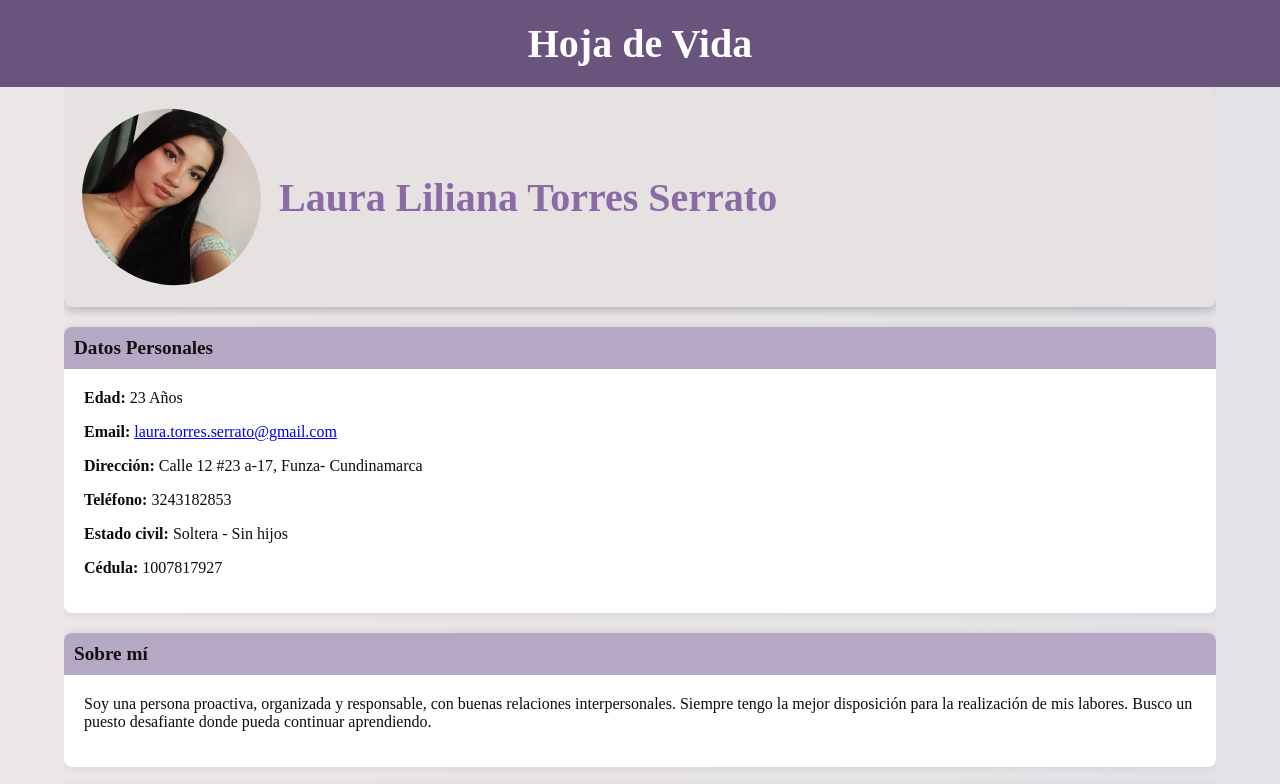
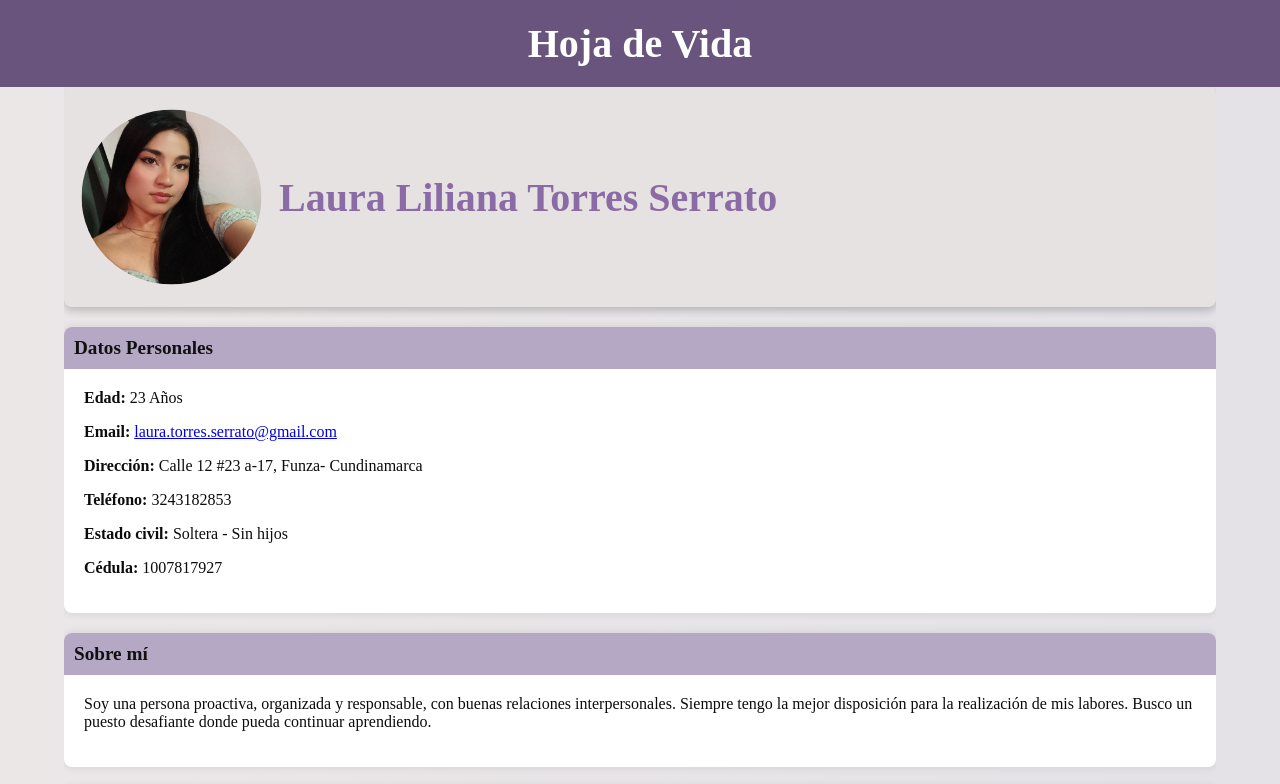
Before and after one commit to arnunez2002/laura_torres_cv, a plain HTML site: page index.html in a window 1280 px wide. Shown: the top 784 px of the page. Drawn offline with Linux system fonts and the light colour scheme.

Commit message:
Update index.html
Foto derecha

```diff
--- a/index.html
+++ b/index.html
@@ -39,7 +39,7 @@
             border-radius: 70%;
             width: 120px;
             height: 180px;
-            transform: rotate(-60deg);
+            transform: rotate(-90deg);
             margin-right: 20px;
         }
         .profile .main-content {
```
